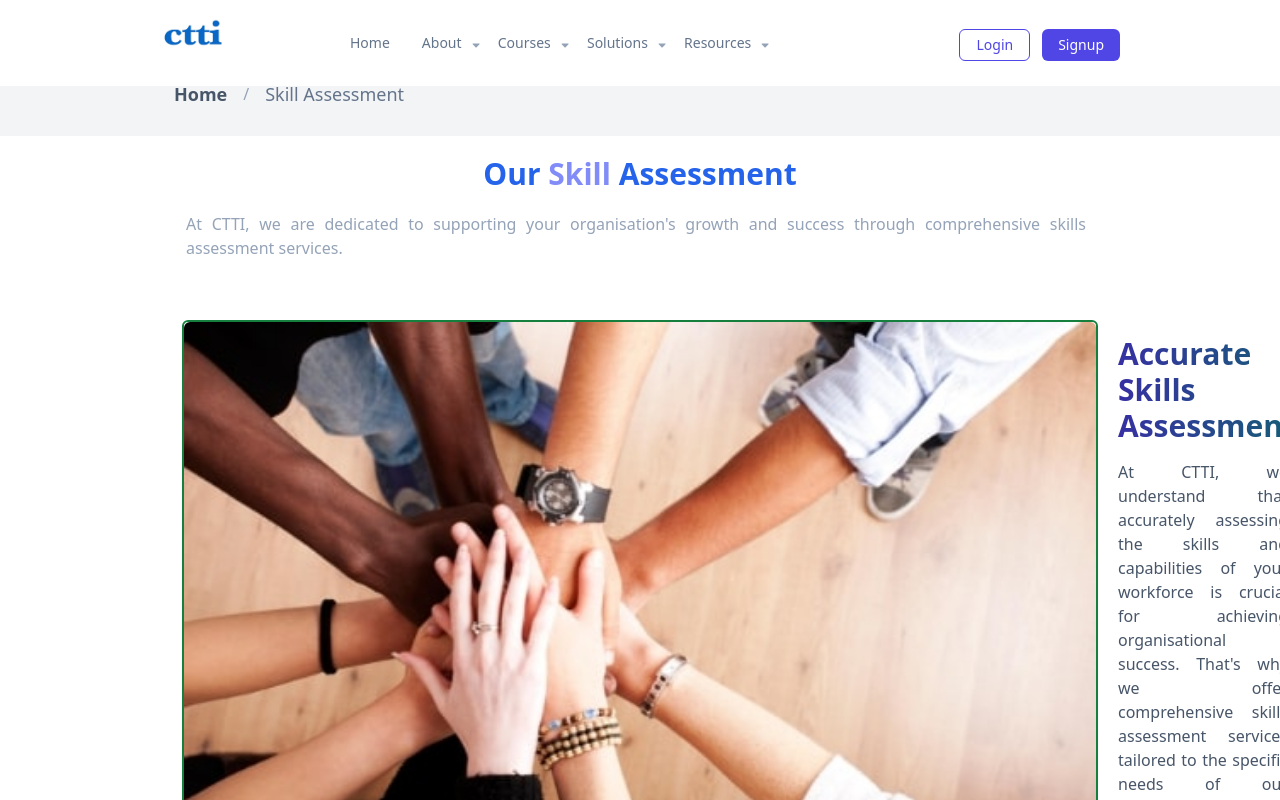
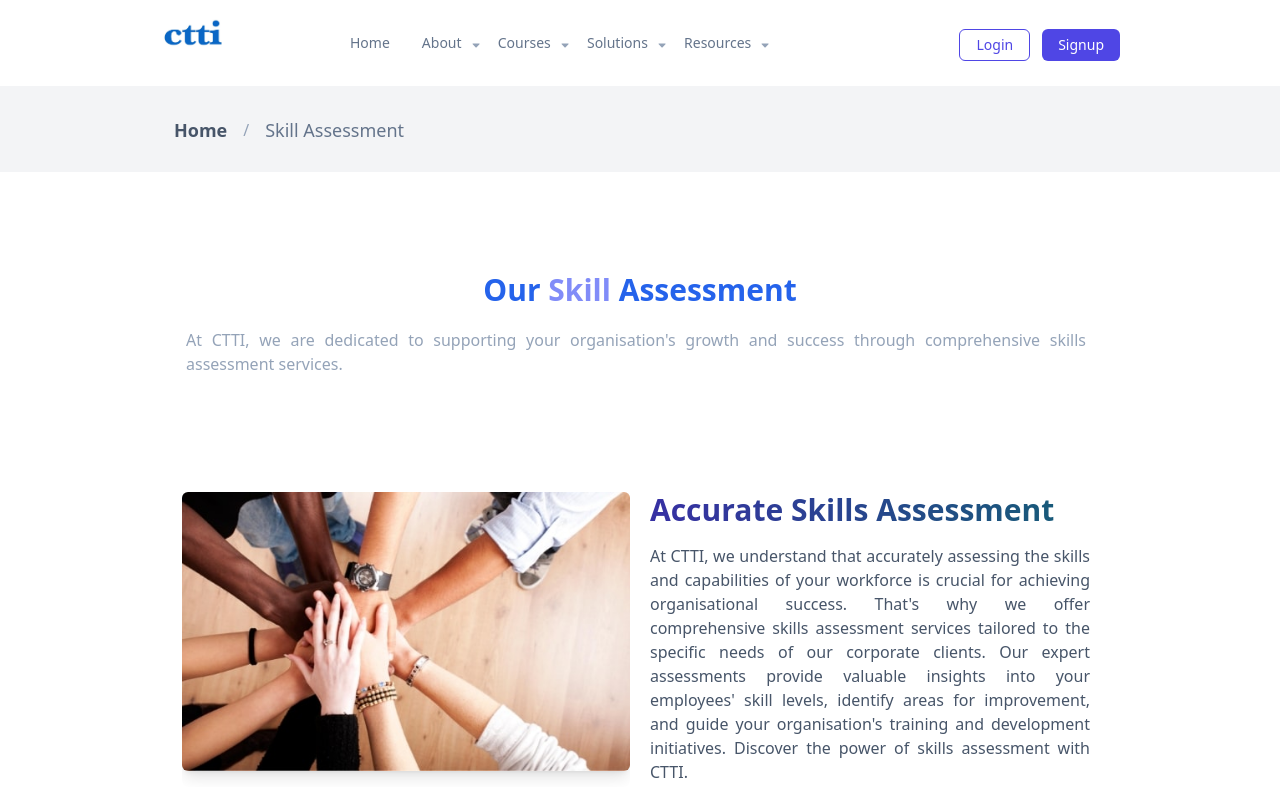
Before and after one commit to fredereeks/ceetee, a React (Create React App) app: page /solutions/skills-assessment in a window 1280 px wide. Shown: the top 800 px of the page. Built offline with nearby package versions, Linux system fonts and the light colour scheme.

Commit message:
Redesigned the Skill Assessment card and added error boundary at the root of the application

```diff
--- a/src/App.js
+++ b/src/App.js
@@ -4,6 +4,7 @@
 
 import Footer from './components/Footer'
 import Header from './components/Header'
+import ErrorBoundary from './components/ErrorBoundary'
 
 const About = lazy(() => import ('./pages/About'))
 const BlogPage = lazy(() => import ('./pages/BlogPage'))
@@ -44,63 +45,63 @@
       children: [
         {
           path: "/",
-          element: <Home />,
+          element: <Suspense fallback={<></>}><Home />,</Suspense>,
         },
         {
           path: "/about",
-          element: <About />
+          element: <Suspense fallback={<></>}><About /></Suspense>,
         },
         {
           path: "/blogs",
-          element: <BlogPage />
+          element: <Suspense fallback={<></>}><BlogPage /></Suspense>,
         },
         {
           path: "/contact",
-          element: <Contact />
+          element: <Suspense fallback={<></>}><Contact /></Suspense>,
         },
         {
           path: "/courses/:coursename",
-          element: <Course />
+          element: <Suspense fallback={<></>}><Course /></Suspense>,
         },
         {
           path: "/course/:coursename/:id",
-          element: <CourseSingle />
+          element: <Suspense fallback={<></>}><CourseSingle /></Suspense>,
         },
         {
           path: "/courses",
-          element: <CoursesPage />
+          element: <Suspense fallback={<></>}><CoursesPage /></Suspense>,
         },
         {
           path: "/login",
-          element: <Login />
+          element: <Suspense fallback={<></>}><Login /></Suspense>,
         },
         {
           path: "/news",
-          element: <News />
+          element: <Suspense fallback={<></>}><News /></Suspense>,
         },
         {
           path: "/partners",
-          element: <Partners />
+          element: <Suspense fallback={<></>}><Partners /></Suspense>,
         },
         {
           path: "/signup",
-          element: <Signup />
+          element: <Suspense fallback={<></>}><Signup /></Suspense>,
         },
         {
           path: "/post/:id",
-          element: <SingleBlog />
+          element: <Suspense fallback={<></>}><SingleBlog /></Suspense>,
         },
         {
           path: "/solutions",
-          element: <Course />
+          element: <Suspense fallback={<></>}><Course /></Suspense>,
         },
         {
           path: "/solutions/skills-assessment",
-          element: <SkillAssessment />
+          element: <Suspense fallback={<></>}><SkillAssessment /></Suspense>,
         },
         {
           path: "/solutions/team-training",
-          element: <TeamTraining />
+          element: <Suspense fallback={<></>}><TeamTraining /></Suspense>,
         },
       ],
       errorElement: <Error />,
@@ -109,7 +110,9 @@
   ])
   return (
     <div className="bg-slate-50 pt-10">
-      <RouterProvider router={router}></RouterProvider>
+      <ErrorBoundary>
+        <RouterProvider router={router}></RouterProvider>
+      </ErrorBoundary>
     </div>
   );
 }
--- a/src/components/BreadCrumb.jsx
+++ b/src/components/BreadCrumb.jsx
@@ -3,7 +3,7 @@
 
 export const BreadCrumb = ({page}) => {
     return (
-      <section className="bg-gray-100">
+      <section className="bg-gray-100 pt-14">
         <div className="container relative mx-auto max-w-[980px] px-4 flex flex-col">
           <div className="flex flex-wrap gap-2 items-center pt-5 pb-7 text-slate-400">
             <Link to="/" className="font-bold hover:text-slate-500 px-2 text-md md:text-lg text-slate-600  ">Home</Link>
--- /dev/null
+++ b/src/components/ErrorBoundary.jsx
@@ -0,0 +1,22 @@
+import React from 'react'
+
+class ErrorBoundary extends React.Component {
+    constructor(props) {
+        super(props);
+        this.state = {hasError: false};
+    }
+
+    static getDerivedStateFromError(error) {
+        return {hasError: true};
+    }
+
+    render() {
+        if (this.state.hasError) {
+            return <p>Loading failed! Please reload.</p>;
+        }
+
+        return this.props.children;
+    }
+}
+
+export default ErrorBoundary;
--- a/src/components/SkillCard.jsx
+++ b/src/components/SkillCard.jsx
@@ -2,11 +2,11 @@
 
 function SkillCard({image, title, text, direction}) {
   return (
-    <aside className={`group py-8 px-4 flex flex-col gap-3 md:gap-5 ${direction ? 'md:flex-row' : 'md:flex-row-reverse'}`}>
-        <div className="relative mx-auto flex h-full w-full border-2 border-green-700 flex-shrink-0 group-hover:shad bg-white rounded-md overflow-hidden">
-            <img src={image} alt={title} className="h-full w-full rounded-md hover:shadow-xl shadow-lg object-cover md:object-contain scale-100 group-hover:scale-150" />
+    <aside className={`group py-8 px-4 flex flex-col items-stretch gap-3 md:gap-5 ${direction ? 'md:flex-row' : 'md:flex-row-reverse'}`}>
+        <div className="relative flex-1 mx-auto flex h-full w-full  py-4 md:w-[400px] flex-shrink-0 group-hover:shad bg-white rounded-md overflow-hidden">
+            <img src={image} alt={title} className="h-full w-full rounded-md hover:shadow-xl shadow-lg object-cover md:object-cover scale-100 group-hover:scale-150" />
         </div>
-        <div className="flex flex-col justify-center gap-2 py-4 flex-1 md:flex-2">
+        <div className="flex-1 flex flex-col justify-center gap-2 py-4">
             <h4 className={`text-xl md:text-3xl text-transparent font-bold bg-gradient-to-r from-indigo-800 to-cyan-800 bg-clip-text`}>{title}</h4>
             <p className="text-slate-600 text-justify text-md md:text-base leading-loose py-2 pr-2">{text}</p>
         </div>
--- a/src/pages/CourseSingle.jsx
+++ b/src/pages/CourseSingle.jsx
@@ -36,22 +36,25 @@
                   <div className="flex flex-col gap-1 bottom-5 right-4 absolute z-20">
                     <p className="text-white text-xs md:text-sm">{(state?.rating * 1000).toLocaleString()} reviews</p>
                     <div className="flex gap-1 items-center">
-                      {new Array(4).fill(randomNumber(2,100)+randomNumber(4,121)).map(item => <FaStar className='text-xs text-yellow-500' key={item}/>)}
-                      <FaStarHalfAlt className='text-xs text-yellow-500' key={Math.random().toString()}/>
+                      <FaStar className='text-xs text-yellow-500' key={12}/>
+                      <FaStar className='text-xs text-yellow-500' key={23}/>
+                      <FaStar className='text-xs text-yellow-500' key={56}/>
+                      <FaStar className='text-xs text-yellow-500' key={87}/>
+                      <FaStarHalfAlt className='text-xs text-yellow-500' key={782}/>
                     </div>
                   </div>
                 </div>
                 <div className="flex flex-col gap-4">
-                  <h3 className="text-2xl text-3xl text-thin text-slate-800 capitalize">{state?.title}</h3>
+                  <h3 className="text-2xl md:text-3xl text-thin text-slate-800 capitalize">{state?.title}</h3>
                   <div className="flex flex-col gap-4">
-                    <p className="text-slate-500 leading-loose text-sm">Tempora, quisquam voluptas? Laboriosam nulla ipsum officia quos? Veritatis eius cupiditate perferendis? Dolorem incidunt obcaecati illum minus neque. </p>
+                    <p className="text-slate-500 leading-loose text-sm">This is the description of {state?.title} that would be long and detailed that would be coming in soon enough as we are still in development mode</p>
                     {/* <p className="text-slate-500 leading-loose text-sm">Mollitia, voluptates fugiat aperiam deleniti, ex ut corrupti? Quae deleniti reprehenderit iusto sit et nisi cumque delectus quaerat laborum repellendus error tempora, quisquam voluptas? Laboriosam nulla ipsum officia quos? Veritatis eius cupiditate perferendis? Dolorem incidunt obcaecati illum minus neque. Provident odit repudiandae magni sunt, sapiente culpa quod laborum et error porro, aspernatur perspiciatis voluptates officia cum at illum fugit nostrum. Quis neque nisi magni illo. Dolore voluptas tempora minus numquam repudiandae?</p> */}
                   </div>
                 </div>
               </aside>
               <aside className="col-span-1 md:col-span-2 flex flex-col gap-3 md:px-4">
                 <div className="flex flex-col gap-2">
-                  <h3 className="text-xl md:text-2xl text-gray-500 text-slate-800">&#8358;{(state?.price).toLocaleString()}</h3>
+                  <h3 className="text-xl md:text-2xl text-gray-600">&#8358;{(state?.price).toLocaleString()}</h3>
                   <div className="flex gap-2">
                     <Link className="flex-1 w-[3rem] bg-indigo-500 p-3 rounded-lg flex items-center justify-center gap-2">
                         <IoMdCart className='text-sm md:text-md text-white'/>
--- a/src/pages/SkillAssessment.jsx
+++ b/src/pages/SkillAssessment.jsx
@@ -10,24 +10,15 @@
     document.title = `CTTI e-learning Centre :: Skill Assessment`;
 },[])
   return (
-    <main  className='flex flex-col pt-5 justify-center'>
+    <main  className='flex flex-col justify-center'>
       <BreadCrumb page={"Skill Assessment"} />
       <section className="bg-white">
-        <div className="container relative mx-auto max-w-[980px]  px-4 flex flex-col">
-            {/* <aside className=" flex flex-col gap-4 bg-blue-800">
-              <div className="rounded-lg relative h-auto md:h-[400px] w-full overflow-hidden before:z-10 before:w-full before:h-[90%] before:absolute before:bottom-0 before:left-0 before:bg-gradient-to-t before:from-gray-950 before:to-transparent grid grid-cols-1 md:grid-cols-2 items-center">
-                <img src={masonry8} alt={"CTTI Skill Assessment"} className="w-full h-full object-cover relative z-20" />
-                <div className="flex flex-col gap-3 px-4 justify-center gap-1 relative z-20">
-                  <h3 className="text-2xl text-3xl text-thin text-white capitalize">Accurate Skill Assessment</h3>
-                  <p className="text-white leading-loose text-sm">At CTTI, we understand that accurately assessing the skills and capabilities of your workforce is crucial for achieving organisational success. That's why we offer comprehensive skills assessment services tailored to the specific needs of our corporate clients. Our expert assessments provide valuable insights into your employees' skill levels, identify areas for improvement, and guide your organisation's training and development initiatives. Discover the power of skills assessment with CTTI.</p>
-                </div>
-              </div>
-            </aside> */}
+        <div className="container relative mx-auto max-w-[980px] pt-20 px-4 flex flex-col">
             <div className="flex flex-col gap-3 p-5 items-center">
               <h3 className="text-2xl md:text-3xl font-bold text-blue-600 capitalize">Our <span className="text-indigo-400">Skill</span> Assessment</h3>
                   <p className="text-slate-400 text-md md:text-base leading-loose text-justify py-2 pr-2">At CTTI, we are dedicated to supporting your organisation's growth and success through comprehensive skills assessment services.</p>
             </div>
-            <div className="flex flex-col gap-2">
+            <div className="flex flex-col gap-2 py-10">
               {
                 skills.map((skill,i) => {
                   const direction = i % 2 === 0 ? true : false;
@@ -35,7 +26,7 @@
                 })
               }
             </div>
-            <p className="text-slate-600 text-md md:text-base leading-loose text-justify py-2 px-5"><Link to="/contact" className="text-indigo-500 font-bold underline">Contact us today</Link> to discuss your organisation's skills assessment needs. Let us help you uncover the true potential of your workforce through accurate and insightful skills assessments. <br/>At CTTI, we are dedicated to supporting your organisation's growth and success through comprehensive skills assessment services.</p>
+            <p className="text-slate-600 text-md md:text-base leading-loose text-justify pb-20 px-5"><Link to="/contact" className="text-indigo-500 font-bold underline">Contact us today</Link> to discuss your organisation's skills assessment needs. Let us help you uncover the true potential of your workforce through accurate and insightful skills assessments. <br/><br/>At CTTI, we are dedicated to supporting your organisation's growth and success through comprehensive skills assessment services.</p>
         </div>
       </section>
     </main>
--- a/src/pages/TeamTraining.jsx
+++ b/src/pages/TeamTraining.jsx
@@ -1,5 +1,5 @@
 import React, { useEffect } from 'react'
-import { masonry4, category_2 } from '../assets/images'
+import { masonry4 } from '../assets/images'
 import { Link } from 'react-router-dom'
 import { trainings } from '../data/trainings';
 // import { randomColor } from '../utils'
```
